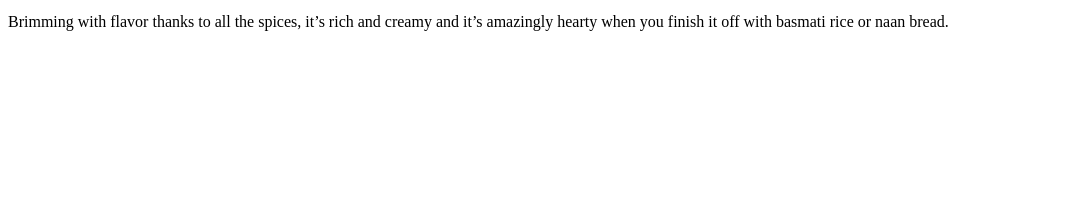
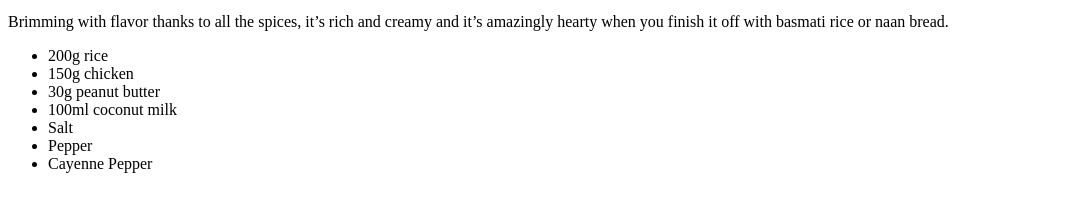
Before and after one commit to peterkrueck/odin-recipes, a plain HTML site: page recipes/curry.html in a window 1280 px wide. Shown: the part 421-632 px from the top of the page, without its empty margins (0-1074 px from the left). Drawn offline with Linux system fonts and the light colour scheme.

Commit message:
Add unordered list of ingredients

```diff
--- a/recipes/curry.html
+++ b/recipes/curry.html
@@ -12,5 +12,15 @@
     <p>If you love Indian food you have to try this recipe!
         This <strong>Curry</strong> tastes just as good as what you’d get at an Indian restaurant, if not better, and it’s easy to make.</p>
     <p>Brimming with flavor thanks to all the spices, it’s rich and creamy and it’s amazingly hearty when you finish it off with basmati rice or naan bread. </p>
+    <ul>
+        <li>200g rice</li>
+        <li>150g chicken</li>
+        <li>30g peanut butter</li>
+        <li>100ml coconut milk</li>
+        <li>Salt</li>
+        <li>Pepper</li>
+        <li>Cayenne Pepper</li>
+
+    </ul>
 </body>
 </html>
```
